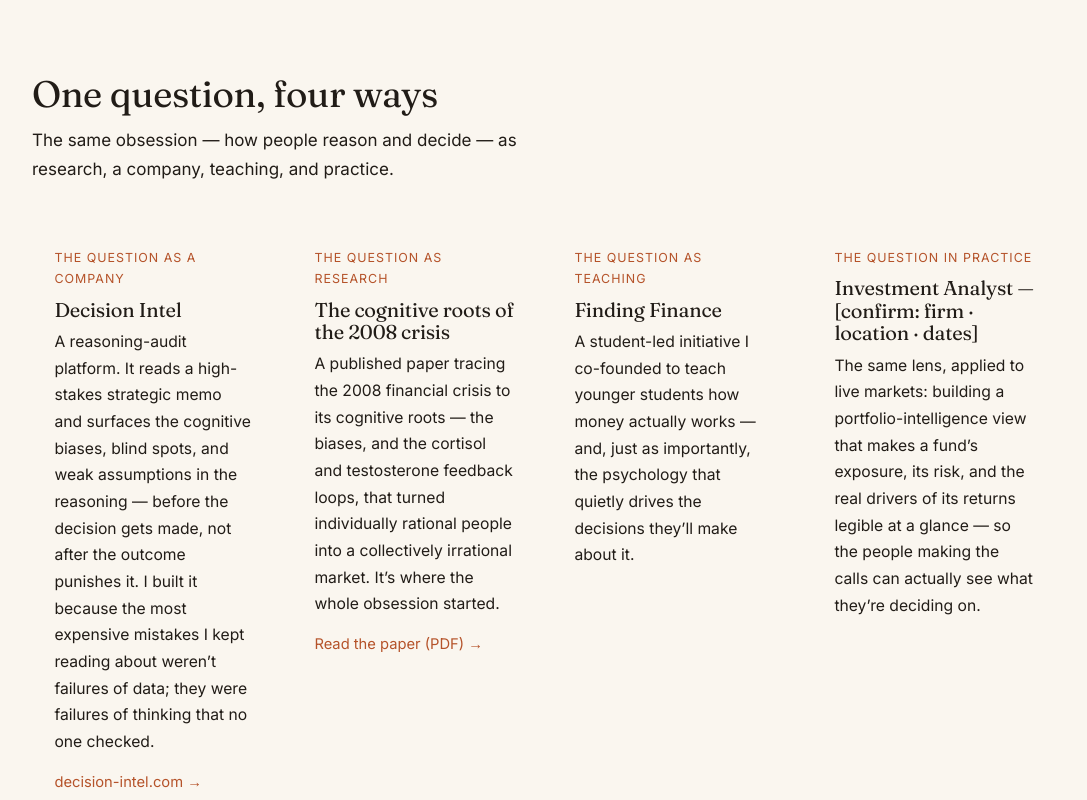
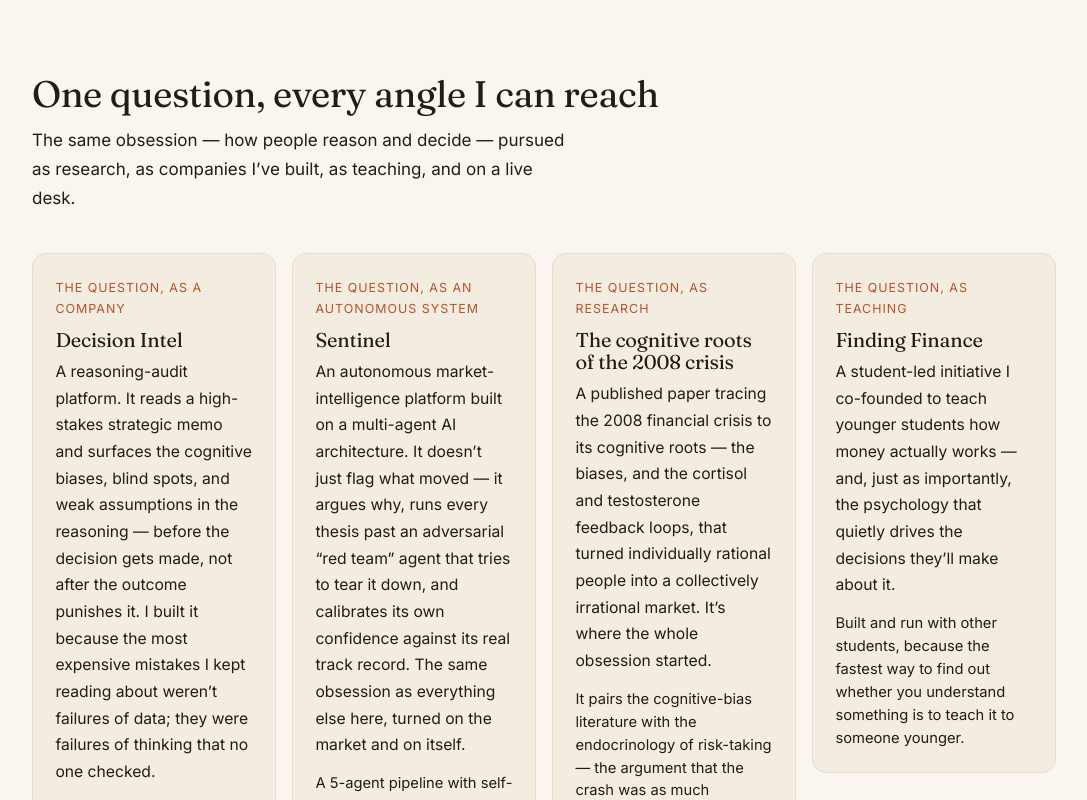
Before and after one commit to FolahanWilliams/folahanwilliams-site, a Next.js app: page / in a window 1280 px wide. Shown: the part 1240-2040 px from the top of the page, without its empty margins (96-1183 px from the left). Built offline with nearby package versions, Linux system fonts and the light colour scheme.

Commit message:
feat(work): add Sentinel as 5th project + expand-on-hover cards (touch/keyboard/reduced-motion safe)

```diff
--- a/src/app/globals.css
+++ b/src/app/globals.css
@@ -78,3 +78,49 @@
   html { scroll-behavior: auto; }
   *, *::before, *::after { animation: none !important; transition: none !important; }
 }
+
+/* ── Work cards — expand-on-hover ───────────────────────────────────────
+   Mouse: each card rests collapsed (kind + title + body) and opens on hover or
+   keyboard-focus to reveal its detail + link, lifting gently with a clay edge.
+   Touch / no-hover devices: cards are ALWAYS open (no hover dependency).
+   Motion-safe: the lift + smoothing apply only when motion is welcome, so
+   reduced-motion users get an instant, jump-free reveal. The detail/link stay
+   in the DOM at all times (kept for assistive tech). */
+.work-card {
+  background: var(--color-paper-2);
+  border: 1px solid var(--color-line);
+  border-radius: 14px;
+  padding: 1.4rem;
+}
+/* default state = OPEN (this is what touch / no-hover devices get) */
+.work-card-reveal { display: grid; grid-template-rows: 1fr; opacity: 1; }
+.work-card-reveal-inner { overflow: hidden; min-height: 0; }
+
+/* only where a precise hover pointer exists: rest collapsed, open on hover/focus */
+@media (hover: hover) and (pointer: fine) {
+  .work-card-reveal { grid-template-rows: 0fr; opacity: 0; }
+  .work-card:hover,
+  .work-card:focus-within {
+    border-color: color-mix(in srgb, var(--color-clay) 50%, var(--color-line));
+    box-shadow: 0 16px 38px -22px color-mix(in srgb, var(--color-ink) 60%, transparent);
+  }
+  .work-card:hover .work-card-reveal,
+  .work-card:focus-within .work-card-reveal {
+    grid-template-rows: 1fr;
+    opacity: 1;
+  }
+}
+
+/* smoothing + the lift apply only when motion is welcome */
+@media (prefers-reduced-motion: no-preference) {
+  .work-card {
+    transition: transform 320ms ease, box-shadow 320ms ease, border-color 320ms ease;
+  }
+  .work-card-reveal {
+    transition: grid-template-rows 360ms ease, opacity 300ms ease;
+  }
+}
+@media (prefers-reduced-motion: no-preference) and (hover: hover) and (pointer: fine) {
+  .work-card:hover,
+  .work-card:focus-within { transform: translateY(-5px); }
+}
--- a/src/components/Work.tsx
+++ b/src/components/Work.tsx
@@ -2,40 +2,75 @@
 import { content } from "@/content/content";
 
 export function Work() {
+  const { heading, subhead } = content.workIntro;
   return (
     <Section>
       <h2 style={{ fontSize: "clamp(1.7rem, 4vw, 2.3rem)", marginBottom: "0.75rem" }}>
-        One question, four ways
+        {heading}
       </h2>
       <p style={{ color: "var(--color-ink-soft)", marginBottom: "2.5rem", maxWidth: "34rem" }}>
-        The same obsession — how people reason and decide — as research, a company, teaching, and practice.
+        {subhead}
       </p>
-      <div style={{ display: "grid", gap: "1rem", gridTemplateColumns: "repeat(auto-fit, minmax(15rem, 1fr))" }}>
-        {content.work.map((w) => (
-          <article
-            key={w.key}
+      <div
         style={{
-              background: "var(--color-paper-2)", border: "1px solid var(--color-line)",
-              borderRadius: "14px", padding: "1.4rem",
+          display: "grid",
+          gap: "1rem",
+          gridTemplateColumns: "repeat(auto-fit, minmax(15rem, 1fr))",
+          alignItems: "start",
         }}
       >
-            <div style={{ fontSize: "0.78rem", textTransform: "uppercase", letterSpacing: "0.08em", color: "var(--color-clay)", marginBottom: "0.6rem" }}>
+        {content.work.map((w) => {
+          const link = w.href ?? w.pdf;
+          return (
+            <article key={w.key} className="work-card">
+              <div
+                style={{
+                  fontSize: "0.78rem",
+                  textTransform: "uppercase",
+                  letterSpacing: "0.08em",
+                  color: "var(--color-clay)",
+                  marginBottom: "0.6rem",
+                }}
+              >
                 {w.kindLabel}
               </div>
               <h3 style={{ fontSize: "1.25rem", margin: "0 0 0.5rem" }}>{w.title}</h3>
-            <p style={{ margin: 0, color: "var(--color-ink-soft)", fontSize: "0.98rem" }}>{w.body}</p>
-            {(w.href || w.pdf) && (
+              <p style={{ margin: 0, color: "var(--color-ink-soft)", fontSize: "0.98rem" }}>
+                {w.body}
+              </p>
+
+              {/* the "expand": detail + link, revealed on hover/focus (or always, on touch) */}
+              {(w.detail || link) && (
+                <div className="work-card-reveal">
+                  <div className="work-card-reveal-inner">
+                    {w.detail && (
+                      <p
+                        style={{
+                          margin: "0.85rem 0 0",
+                          color: "var(--color-ink-soft)",
+                          fontSize: "0.92rem",
+                          lineHeight: 1.55,
+                        }}
+                      >
+                        {w.detail}
+                      </p>
+                    )}
+                    {link && (
                       <a
-                href={w.href ?? w.pdf}
+                        href={link}
                         target="_blank"
                         rel="noopener noreferrer"
-                style={{ display: "inline-block", marginTop: "0.9rem", fontSize: "0.92rem" }}
+                        style={{ display: "inline-block", marginTop: "0.85rem", fontSize: "0.92rem" }}
                       >
                         {w.linkLabel ?? "Learn more"} →
                       </a>
                     )}
+                  </div>
+                </div>
+              )}
             </article>
-        ))}
+          );
+        })}
       </div>
     </Section>
   );
--- a/src/content/content.ts
+++ b/src/content/content.ts
@@ -1,11 +1,12 @@
 export interface WorkItem {
   key: string;
   title: string;
-  kindLabel: string; // "as research" | "as a company" | "as teaching" | "in practice"
-  body: string;
-  href?: string;        // external link (optional)
+  kindLabel: string;   // the angle this piece explores the question from
+  body: string;        // always visible
+  detail?: string;     // revealed on hover/focus (the "expand")
+  href?: string;       // external link (optional)
   linkLabel?: string;
-  pdf?: string;         // /thesis.pdf etc (optional)
+  pdf?: string;        // /thesis.pdf etc (optional)
 }
 
 export interface LinkItem { label: string; href: string }
@@ -43,39 +44,61 @@
       "Most of us never audit our own thinking. We just trust it — and find out later whether we should have.",
   },
 
-  // §3.3 The work — one question, four angles. EXACTLY 4 items (content.test enforces).
+  // §3.3 The work — one question, every angle. (content.test enforces ≥4 valid items.)
+  workIntro: {
+    heading: "One question, every angle I can reach",
+    subhead:
+      "The same obsession — how people reason and decide — pursued as research, as companies I’ve built, as teaching, and on a live desk.",
+  },
   work: [
     {
       key: "decision-intel",
       title: "Decision Intel",
-      kindLabel: "the question as a company",
+      kindLabel: "the question, as a company",
       body:
         "A reasoning-audit platform. It reads a high-stakes strategic memo and surfaces the cognitive biases, blind spots, and weak assumptions in the reasoning — before the decision gets made, not after the outcome punishes it. I built it because the most expensive mistakes I kept reading about weren’t failures of data; they were failures of thinking that no one checked.",
+      detail:
+        "Under the hood: a 22-bias taxonomy, a multi-agent reasoning pipeline, and a Decision Quality Index that scores the thinking, not just the conclusion.",
       href: "https://decision-intel.com",
       linkLabel: "decision-intel.com",
     },
     {
+      key: "sentinel",
+      title: "Sentinel",
+      kindLabel: "the question, as an autonomous system",
+      body:
+        "An autonomous market-intelligence platform built on a multi-agent AI architecture. It doesn’t just flag what moved — it argues why, runs every thesis past an adversarial “red team” agent that tries to tear it down, and calibrates its own confidence against its real track record. The same obsession as everything else here, turned on the market and on itself.",
+      detail:
+        "A 5-agent pipeline with self-critique and a closed learning loop; raw confidence is remapped to actual win-rates by isotonic regression, so “78%” genuinely means ~78%. A single-developer build of an intelligence pipeline usually found inside a quant fund.",
+    },
+    {
       key: "thesis-2008",
       title: "The cognitive roots of the 2008 crisis",
-      kindLabel: "the question as research",
+      kindLabel: "the question, as research",
       body:
         "A published paper tracing the 2008 financial crisis to its cognitive roots — the biases, and the cortisol and testosterone feedback loops, that turned individually rational people into a collectively irrational market. It’s where the whole obsession started.",
+      detail:
+        "It pairs the cognitive-bias literature with the endocrinology of risk-taking — the argument that the crash was as much physiological as financial.",
       pdf: "/thesis.pdf",
       linkLabel: "Read the paper (PDF)",
     },
     {
       key: "finding-finance",
       title: "Finding Finance",
-      kindLabel: "the question as teaching",
+      kindLabel: "the question, as teaching",
       body:
         "A student-led initiative I co-founded to teach younger students how money actually works — and, just as importantly, the psychology that quietly drives the decisions they’ll make about it.",
+      detail:
+        "Built and run with other students, because the fastest way to find out whether you understand something is to teach it to someone younger.",
     },
     {
       key: "investment-internship",
       title: "Investment Analyst — [confirm: firm · location · dates]",
-      kindLabel: "the question in practice",
+      kindLabel: "the question, in practice",
       body:
         "The same lens, applied to live markets: building a portfolio-intelligence view that makes a fund’s exposure, its risk, and the real drivers of its returns legible at a glance — so the people making the calls can actually see what they’re deciding on.",
+      detail:
+        "A portfolio-intelligence dashboard — exposure, risk metrics, and performance attribution — assembled into one view a manager can act on.",
     },
   ] as WorkItem[],
 
```
Also changed, not shown: 1 other file (tests, documents, lock files or other folders). Lines whose indentation alone changed are shown as unchanged.
